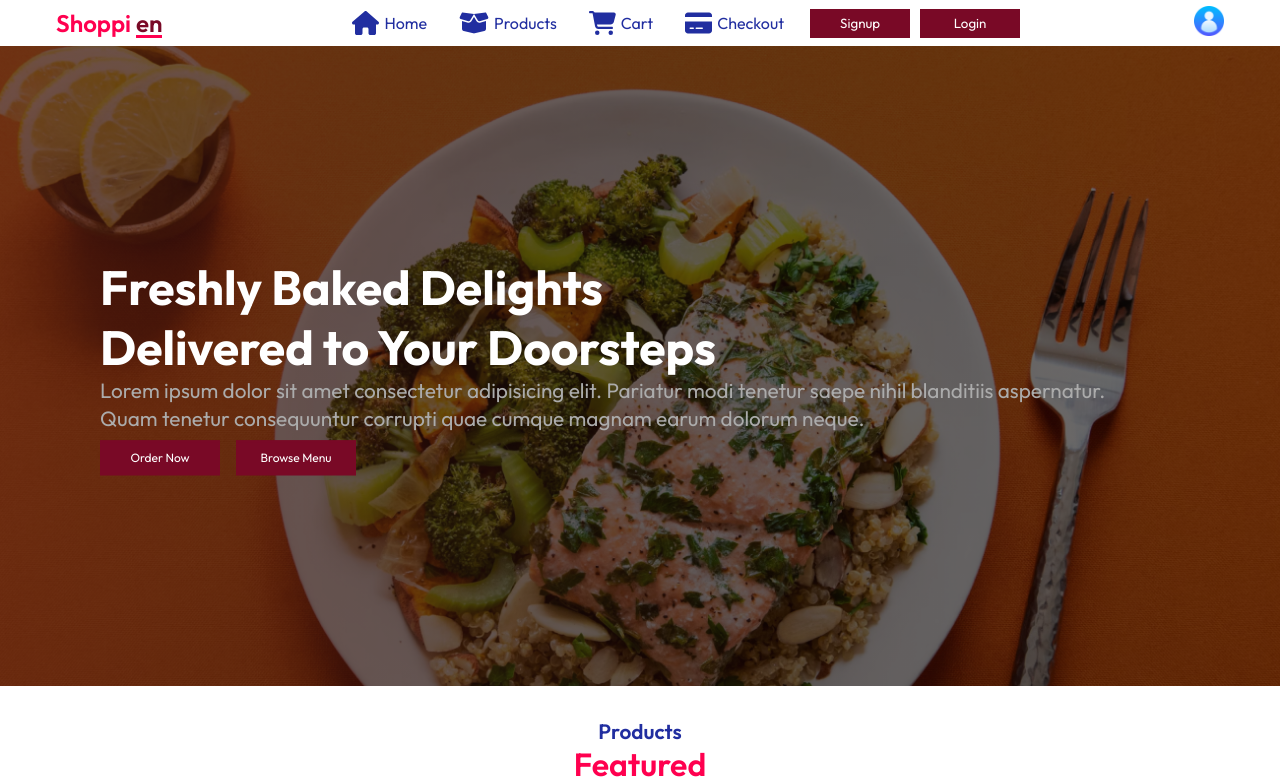
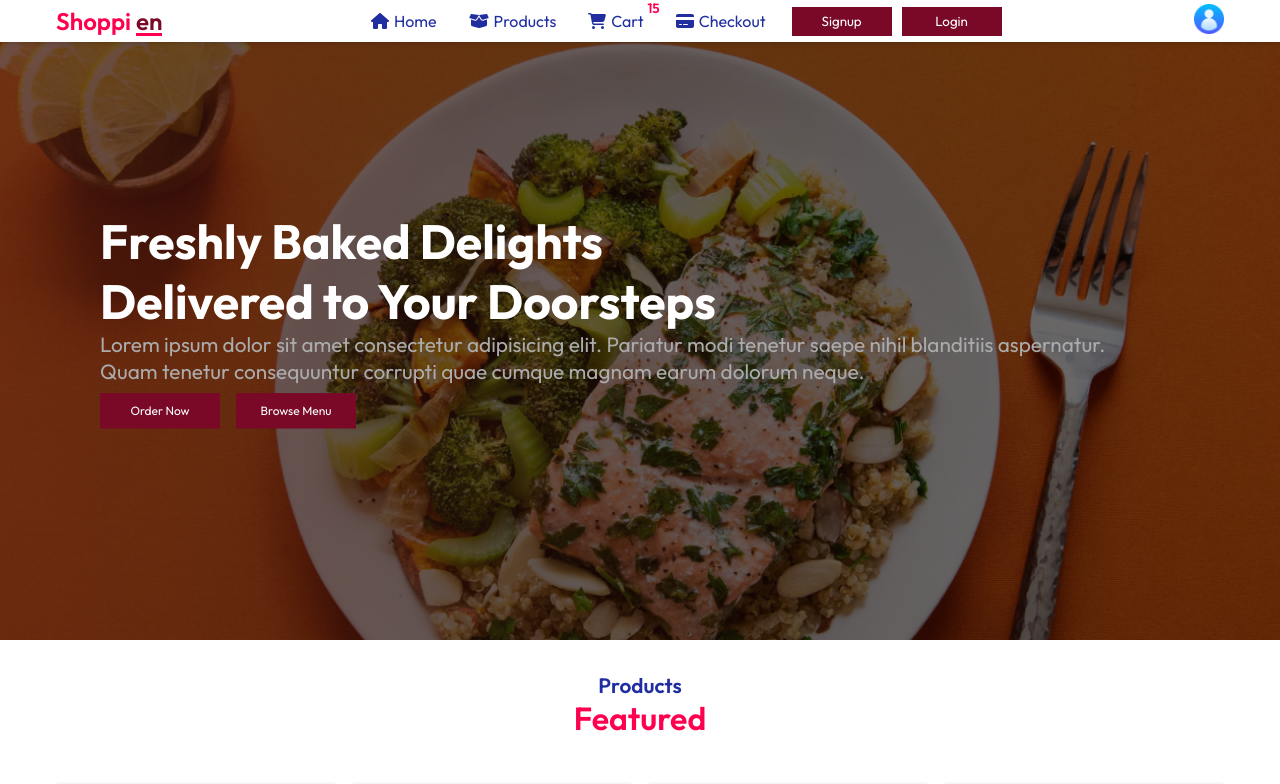
Before and after one commit to Ritahchanger/Emali_bakers, a React (Create React App) app in the folder client/: page / in a window 1280 px wide. Shown: the top 784 px of the page. Built offline with nearby package versions, Linux system fonts and the light colour scheme.

Commit message:
Updates on the navbar

```diff
--- a/client/src/components/Authentication/Authentication.css
+++ b/client/src/components/Authentication/Authentication.css
@@ -8,8 +8,6 @@
   justify-content: center;
 
   align-items: center;
-
-
 }
 
 .authentication-container {
--- a/client/src/components/Customers/Navbar.css
+++ b/client/src/components/Customers/Navbar.css
@@ -1,5 +1,9 @@
 .nav {
   box-shadow: 0 0 5px rgba(0, 0, 0, 0.25);
+  position:fixed;
+  width:100%;
+  z-index:9;
+  background:var(--white);
 }
 .nav .container {
   display: flex;
@@ -35,6 +39,16 @@
   position: relative;
   margin-left: 5px;
 }
+.nav .container .navigation_menu .nav_ul .nav_li{
+  position: relative;
+}
+.nav .container .navigation_menu .cart-items{
+  position:absolute;
+  right:0;
+  font-weight:600;
+  color: var(--redPink);
+
+}
 .nav .container .navigation_menu .nav_ul .nav_li a {
   display: flex;
   align-items: center;
@@ -46,7 +60,7 @@
   margin-left: 5px;
 }
 .nav .container .navigation_menu .nav_ul .nav_li a .icon {
-  font-size: 12px;
+  font-size: 8px;
 }
 .nav .logo-div .logo span::before {
   position: absolute;
@@ -115,9 +129,26 @@
 .nav .container .nav_li.mobile {
   display: none;
 }
+
 @media (min-width: 850px) {
   .nav .container .profile-icon .credential-buttons.mobile {
     display: none;
+  }
+  .nav .container .navigation_menu .nav_ul .nav_li{
+    position:relative;
+  }
+  .nav .container .navigation_menu .nav_ul .nav_li::after{
+    position:absolute;
+    content:"";
+    background:var(--header3);
+    width:0%;
+    left:0;
+    height:3px;
+    bottom:0;
+    transition:all 0.5s;
+  }
+  .nav .container .navigation_menu .nav_ul .nav_li:hover::after{
+    width:100%;
   }
 }
 
--- a/client/src/components/Customers/Navbar.jsx
+++ b/client/src/components/Customers/Navbar.jsx
@@ -51,7 +51,6 @@ const Navbar = () => {
                 <span className="icon-name">Products</span>
               </Link>
             </p>
-
             <p className="nav_li mobile">
               <Link to="/customer/cart">
                 <span className="icon">
@@ -62,6 +61,7 @@ const Navbar = () => {
             </p>
 
             <p className="nav_li">
+              <sup className="cart-items">15</sup>
               <Link to="/customer/cart">
                 <span className="icon">
                   <FontAwesomeIcon icon={faShoppingCart} size="2x" />
```
